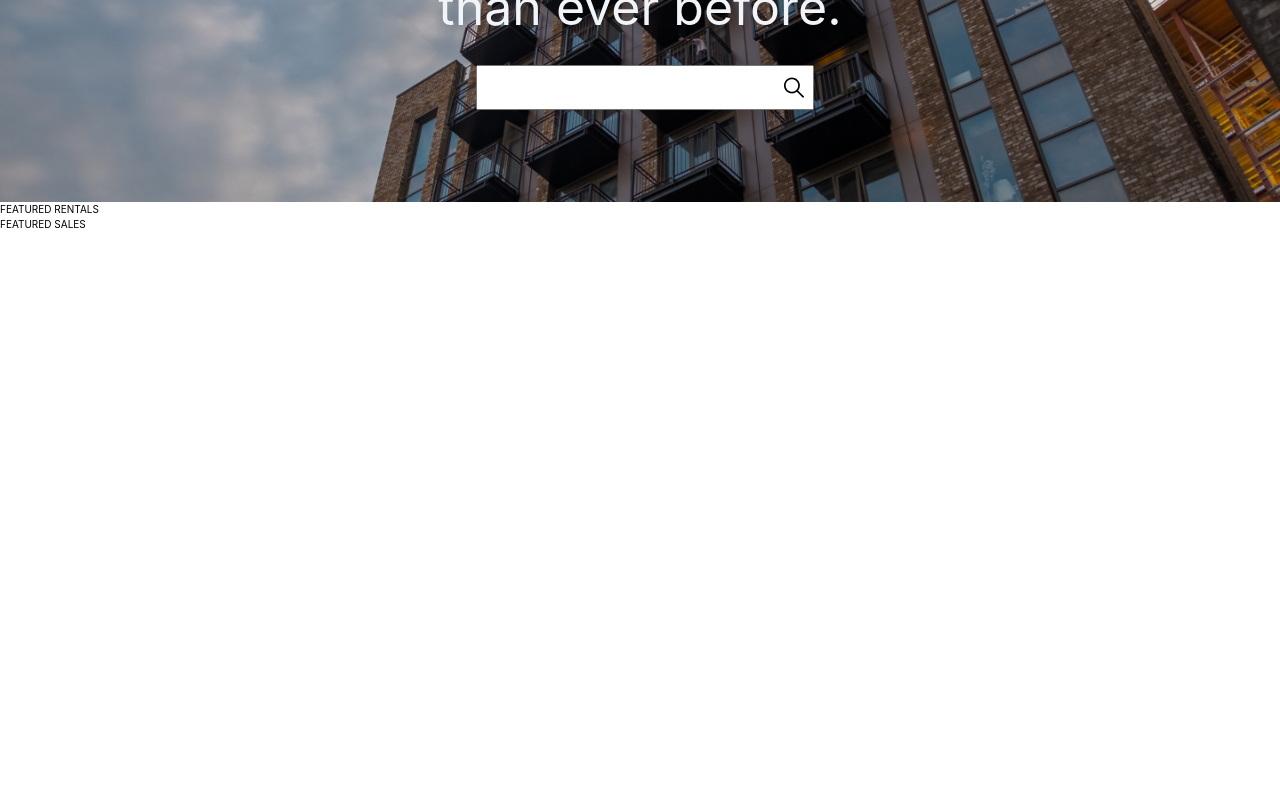
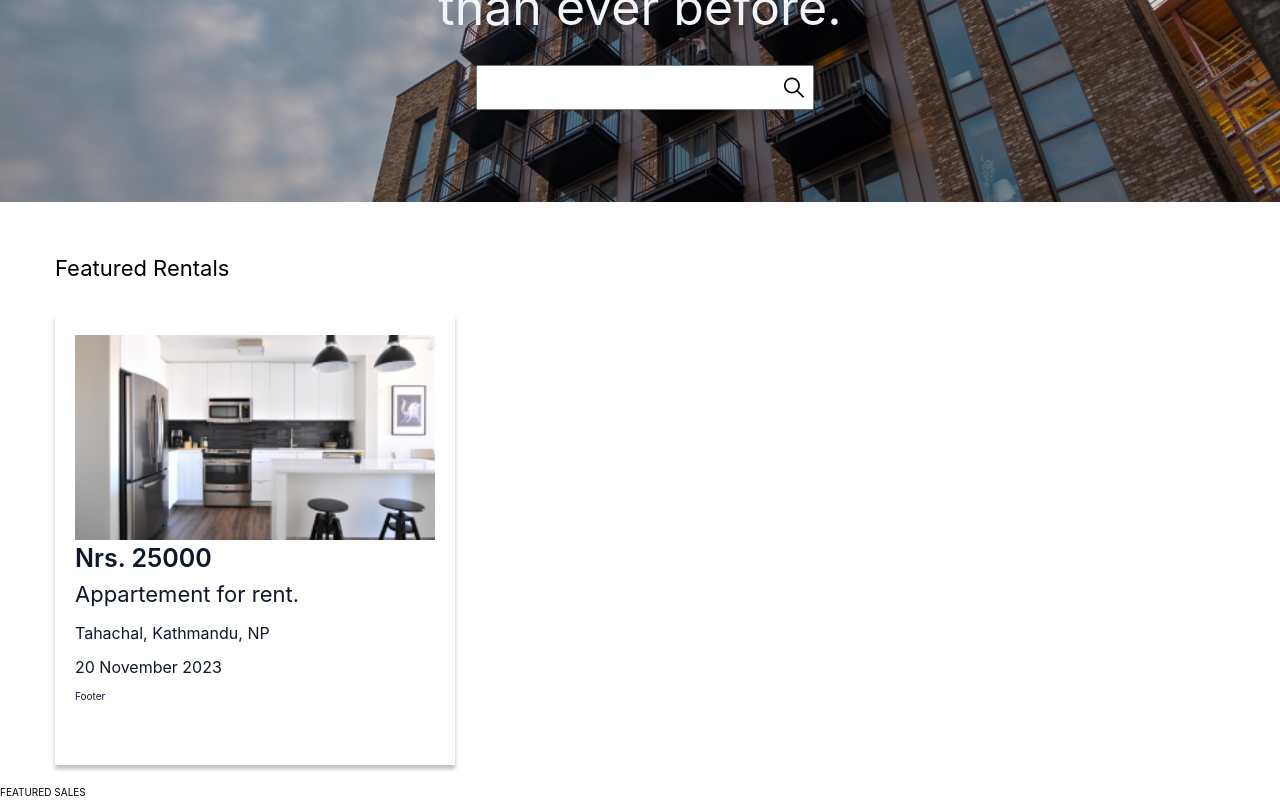
Before and after one commit to developedby-sam/himalayan-huts, a React (Vite) app: page / in a window 1280 px wide. Shown: the part 278-1078 px from the top of the page. Before the commit the page ends 800 px from the top, so only its background shows below. Built offline with nearby package versions, Linux system fonts and the light colour scheme.

Commit message:
created listingand card component

```diff
--- /dev/null
+++ b/src/components/card/card.component.jsx
@@ -0,0 +1,16 @@
+import "./card.styles.scss";
+
+const Card = () => (
+  <div className="card">
+    <div className="card-image"></div>
+    <div className="card-description">
+      <div className="price">Nrs. 25000</div>
+      <div className="description">Appartement for rent.</div>
+      <div className="place">Tahachal, Kathmandu, NP</div>
+      <div className="listing-date">20 November 2023</div>
+      <div className="footer">Footer</div>
+    </div>
+  </div>
+);
+
+export default Card;
--- /dev/null
+++ b/src/components/card/card.styles.scss
@@ -0,0 +1,34 @@
+.card {
+  width: 40rem;
+  height: 45rem;
+  padding: 2rem;
+  color: #0f172a;
+  -webkit-box-shadow: 0 4 4 rgba(0, 0, 0, 0.25);
+  -moz-box-shadow: 0 4 4 rgba(0, 0, 0, 0.25);
+  box-shadow: 0 4px 4px rgba(0, 0, 0, 0.25);
+
+  &-image {
+    height: 50%;
+    background-image: url("../../assets/card-img.png");
+    background-position: center;
+    background-repeat: no-repeat;
+    background-size: cover;
+  }
+
+  &-description {
+    .price {
+      font-size: 2.5rem;
+      font-weight: 600;
+    }
+
+    .description {
+      font-size: 2.2rem;
+    }
+
+    .place,
+    .listing-date {
+      font-size: 1.6rem;
+      margin: 1rem 0;
+    }
+  }
+}
--- /dev/null
+++ b/src/components/listing/listing.component.jsx
@@ -0,0 +1,11 @@
+import "./listing.styles.scss";
+
+import Card from "../card/card.component";
+
+const Listing = () => (
+  <div className="directory">
+    <Card />
+  </div>
+);
+
+export default Listing;
--- a/src/pages/homepage/homepage.component.jsx
+++ b/src/pages/homepage/homepage.component.jsx
@@ -1,5 +1,6 @@
 import "./homepage.styles.scss";
 import searchBtn from "../../assets/search-btn.png";
+import Listing from "../../components/listing/listing.component";
 
 const Homepage = () => (
   <div className="homepage">
@@ -14,7 +15,12 @@ const Homepage = () => (
         </div>
       </div>
     </section>
-    <section className="homepage__featured-rentals">FEATURED RENTALS</section>
+
+    <section className="homepage__featured-rentals">
+      <h2 className="section-title">Featured Rentals</h2>
+      <Listing />
+    </section>
+
     <section className="homepage__featured-sales">FEATURED SALES</section>
   </div>
 );
--- a/src/pages/homepage/homepage.styles.scss
+++ b/src/pages/homepage/homepage.styles.scss
@@ -40,4 +40,52 @@
       }
     }
   }
+
+  // Featured Rental Section
+  &__featured-rentals {
+    padding: 2rem 5.5rem;
+
+    .section-title {
+      font-size: 2.2rem;
+      font-weight: 400;
+      padding: 3rem 0;
+    }
+
+    .directory {
+      .card {
+        width: 40rem;
+        height: 45rem;
+        padding: 2rem;
+        color: #0f172a;
+        -webkit-box-shadow: 0 4 4 rgba(0, 0, 0, 0.25);
+        -moz-box-shadow: 0 4 4 rgba(0, 0, 0, 0.25);
+        box-shadow: 0 4px 4px rgba(0, 0, 0, 0.25);
+
+        &-image {
+          height: 50%;
+          background-image: url("../../assets/card-img.png");
+          background-position: center;
+          background-repeat: no-repeat;
+          background-size: cover;
+        }
+
+        &-description {
+          .price {
+            font-size: 2.5rem;
+            font-weight: 600;
+          }
+
+          .description {
+            font-size: 2.2rem;
+          }
+
+          .place,
+          .listing-date {
+            font-size: 1.6rem;
+            margin: 1rem 0;
+          }
+        }
+      }
+    }
+  }
 }
```
Also changed, not shown: src/assets/card-img.png (added), src/components/listing/listing.styles.scss (added).
